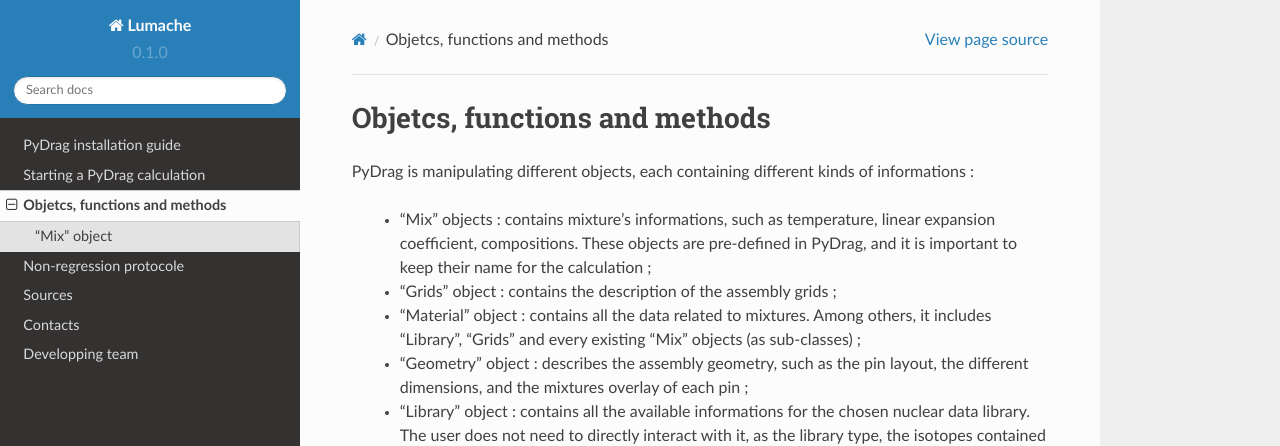
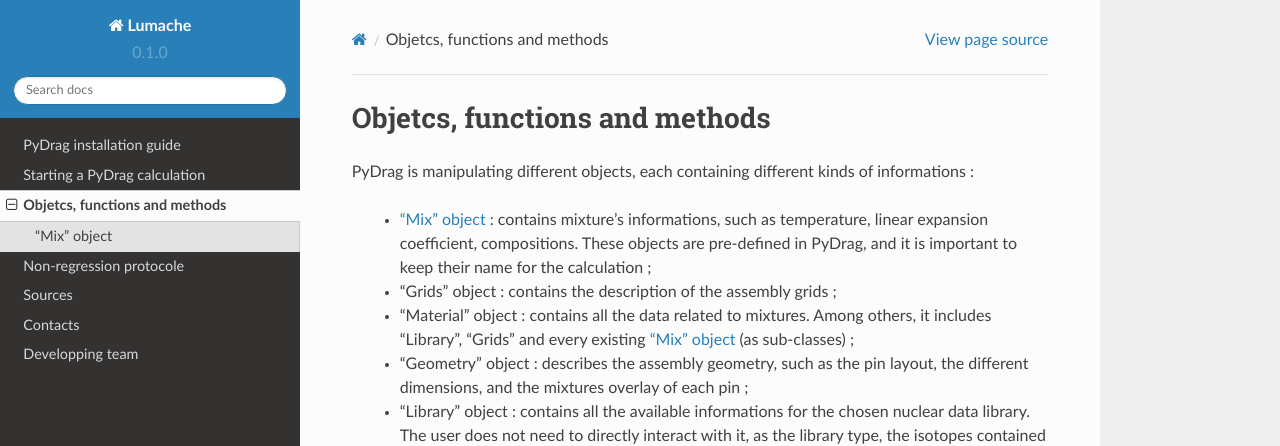
Before and after one commit to Ben105m/rtd-tutorial, a Sphinx documentation site: the page built from docs/source/functions.rst, in a window 1280 px wide and 1077 px high. Shown: the top 446 px of the window. Built offline with Sphinx 7.4.7 and the Read the Docs theme 2.0.0, drawn with Linux system fonts in a browser that asks for light colours.

Commit message:
Update functions.rst

```diff
--- a/docs/source/functions.rst
+++ b/docs/source/functions.rst
@@ -6,11 +6,11 @@
 
 PyDrag is manipulating different objects, each containing different kinds of informations :
 
-  -  "Mix" objects : contains mixture's informations, such as temperature, linear expansion coefficient, compositions. These objects are pre-defined in PyDrag, and it is important to keep their name for the calculation ;
+  -  :ref:`mix` : contains mixture's informations, such as temperature, linear expansion coefficient, compositions. These objects are pre-defined in PyDrag, and it is important to keep their name for the calculation ;
 
   -  "Grids" object : contains the description of the assembly grids ;
 
-  - "Material" object : contains all the data related to mixtures. Among others, it includes "Library", "Grids" and every existing "Mix" objects (as sub-classes) ;
+  - "Material" object : contains all the data related to mixtures. Among others, it includes "Library", "Grids" and every existing :ref:`mix` (as sub-classes) ;
 
   - "Geometry" object : describes the assembly geometry, such as the pin layout, the different dimensions, and the mixtures overlay of each pin ;
 
```
Also changed, not shown: other parts of docs/source/functions.rst (+3 -2 lines).
